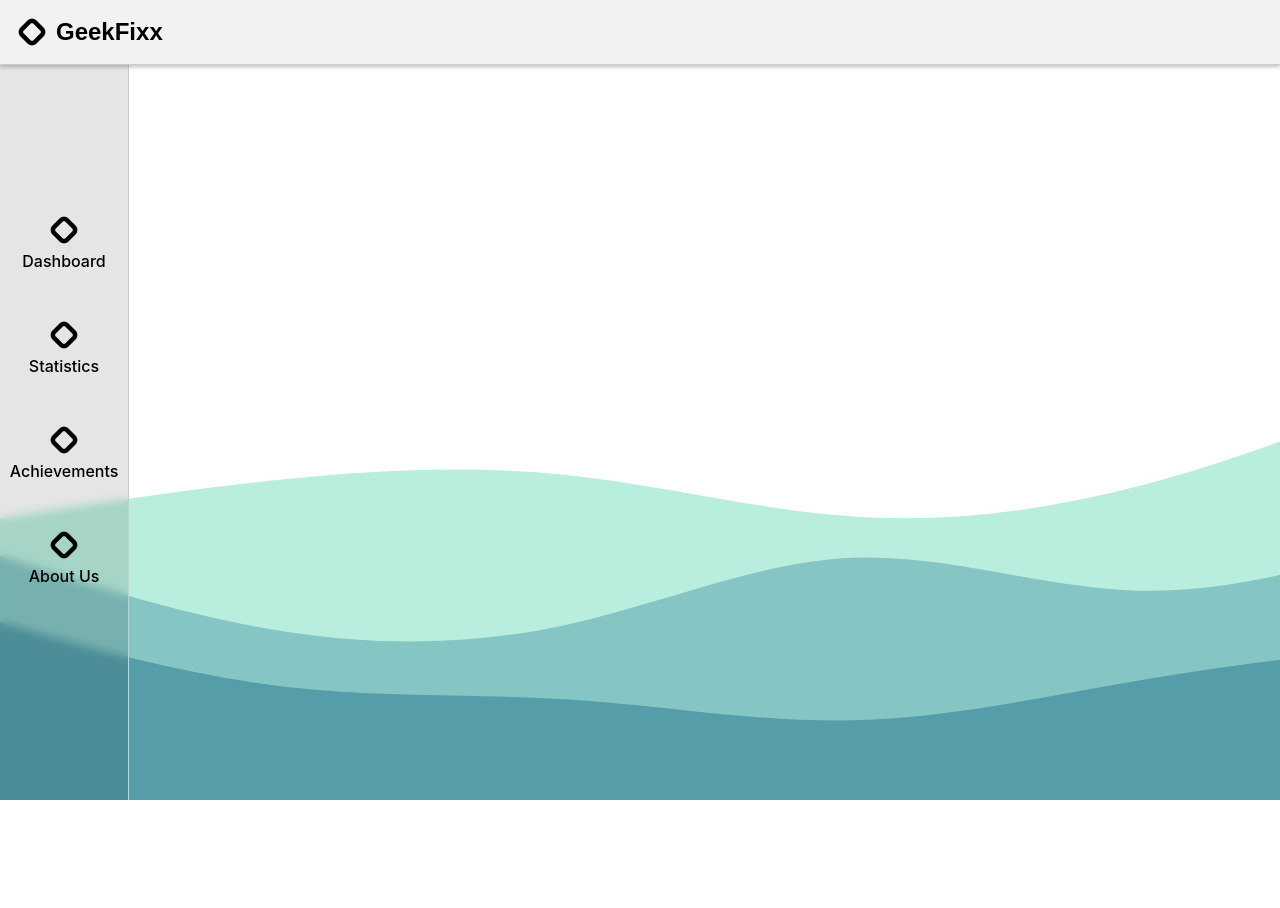
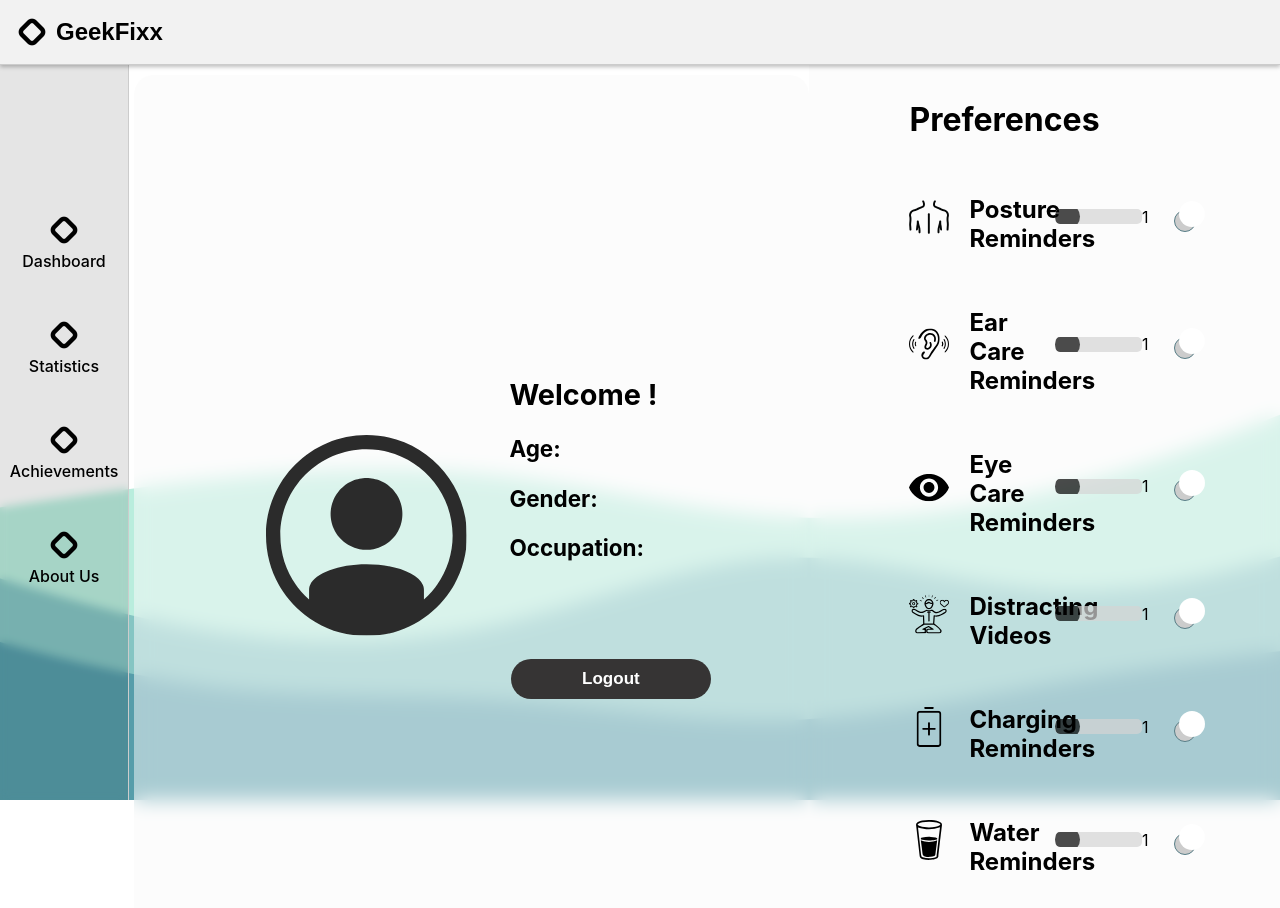
Before and after one commit to Rajat255/GeekFixx-ReactApp, a React (Create React App) app: page /dashboard in a window 1280 px wide. Shown: the top 908 px of the page. Before the commit the page ends 800 px from the top, so only its background shows below. Built offline with nearby package versions, Linux system fonts and the light colour scheme.

Commit message:
minor dashboard changes

```diff
--- /dev/null
+++ b/src/css/dashboard.css
@@ -0,0 +1,263 @@
+.user-details {
+    display: flex;
+    flex-direction: row;
+    justify-content: space-between;
+    align-items: center;
+    margin-top: 4.68rem;
+    margin-left: 10.5%;
+    width: 42%;
+    padding-left: 3rem;
+    padding-right: 3rem;
+}
+
+.user-details,
+.preferences {
+    background-color: rgba(250,
+            250,
+            250,
+            0.5);
+    /* set the background color with an alpha value to create transparency */
+    padding: 6.25rem;
+    /* add some padding to the section */
+    border-radius: 20px;
+    /* add rounded corners to the section */
+    backdrop-filter: blur(10px);
+    /* add a blur effect to the background */
+}
+
+.user-image {
+    margin-right: 10px;
+    padding: 2rem;
+}
+
+#user-info {
+    flex-grow: 1;
+    font-size: 1.2rem;
+}
+
+.user-details p {
+    margin: 5px 0;
+    padding: 15px;
+    font-size: 17px;
+    font-weight: 500;
+}
+
+.form-group button {
+    background-color: #363434;
+    color: white;
+    border: none;
+    padding: 10px 20px;
+    border-radius: 5px;
+    font-size: 17px;
+    font-weight: 600;
+    cursor: pointer;
+    transition: background-color 0.2s ease-in-out;
+    margin-bottom: 20px;
+    width: 10rem;
+}
+
+.form-group button:hover {
+    background-color: #535352;
+}
+
+.form-group button:active {
+    background-color: rgb(220, 220, 220);
+}
+
+/* Preferences styles */
+
+.preferences {
+    float: right;
+    padding-top: 10px;
+    padding-bottom: 10px;
+    padding-left: 50px;
+    width: 46.2%;
+}
+
+.user-details {
+    display: flex;
+    flex-direction: row;
+    justify-content: space-between;
+    align-items: center;
+    margin-top: 4.68rem;
+    margin-left: 10.5%;
+    width: 42%;
+    padding-left: 3rem;
+    padding-right: 3rem;
+}
+
+.user-details,
+.preferences {
+    background-color: rgba(250,
+            250,
+            250,
+            0.5);
+    /* set the background color with an alpha value to create transparency */
+    padding: 6.25rem;
+    /* add some padding to the section */
+    border-radius: 20px;
+    /* add rounded corners to the section */
+    backdrop-filter: blur(10px);
+    /* add a blur effect to the background */
+}
+
+.user-image {
+    margin-right: 10px;
+    padding: 2rem;
+}
+
+#user-info {
+    flex-grow: 1;
+    font-size: 1.2rem;
+}
+
+.user-details p {
+    margin: 5px 0;
+    padding: 15px;
+    font-size: 17px;
+    font-weight: 500;
+}
+
+.form-group button {
+    background-color: #363434;
+    color: white;
+    border: none;
+    padding: 10px 20px;
+    border-radius: 5px;
+    font-size: 17px;
+    margin-top: 4.68rem;
+    margin-left: 0.75%;
+    border-radius: 20px;
+}
+
+.preference-item {
+    display: flex;
+    align-items: center;
+}
+
+.preference-icon {
+    height: 35px;
+    margin-right: 12px;
+}
+
+.preferences h2 {
+    margin-top: 20px;
+    margin-bottom: 5px;
+}
+
+/* CSS for toggles */
+.toggle-switch {
+    position: relative;
+    display: inline-block;
+    width: 74px;
+    height: 34px;
+}
+
+.toggle-switch input {
+    opacity: 0;
+    width: 0;
+    height: 0;
+}
+
+.slide {
+    position: absolute;
+    cursor: pointer;
+    top: 0;
+    left: 0;
+    right: 0;
+    bottom: 0;
+    background-color: #ccc;
+    -webkit-transition: 0.4s;
+    transition: 0.4s;
+}
+
+.slide:before {
+    position: absolute;
+    content: "";
+    height: 26px;
+    width: 26px;
+    left: 4px;
+    bottom: 4px;
+    background-color: white;
+    -webkit-transition: 0.4s;
+    transition: 0.4s;
+}
+
+input:checked+.slide {
+    background-color: #292a2a;
+}
+
+input:focus+.slide {
+    box-shadow: 0 0 1px #2196f3;
+}
+
+input:checked+.slide:before {
+    -webkit-transform: translateX(26px);
+    -ms-transform: translateX(26px);
+    transform: translateX(26px);
+}
+
+/* Rounded sliders */
+.slide.round {
+    border-radius: 34px;
+}
+
+.slide.round:before {
+    border-radius: 50%;
+}
+
+/* Styling for the toggle container */
+.preference-item {
+    display: flex;
+    align-items: center;
+    padding: 15px 0;
+}
+
+.preference-icon {
+    height: 40px;
+    width: 40px;
+    margin-right: 20px;
+}
+
+.slider {
+    -webkit-appearance: none;
+    width: 75%;
+    height: 15px;
+    border-radius: 5px;
+    background: #d4d4d4;
+    outline: none;
+    opacity: 0.7;
+    -webkit-transition: 0.2s;
+    transition: opacity 0.2s;
+}
+
+.slider-value {
+    margin-right: 15px;
+}
+
+.slider:hover {
+    opacity: 1;
+}
+
+.slider::-webkit-slider-thumb {
+    -webkit-appearance: none;
+    appearance: none;
+    width: 25px;
+    height: 25px;
+    border-radius: 50%;
+    background: #000000;
+    cursor: pointer;
+}
+
+.slider::-moz-range-thumb {
+    width: 25px;
+    height: 25px;
+    border-radius: 50%;
+    background: #000000;
+    cursor: pointer;
+}
+
+.dashboard-container {
+    display: flex;
+    flex-direction: row;
+}
--- a/src/pages/Dashboard.js
+++ b/src/pages/Dashboard.js
@@ -1,12 +1,100 @@
 import React from 'react'
 import Navbar from '../components/Navbar'
 import Header from '../components/Header'
+import "../css/dashboard.css"
 
 function Dashboard() {
     return (
         <>
-        <Header/>
-        <Navbar/>
+            <Header />
+            <Navbar />
+
+            <div className="dashboard-container">
+                <div class="user-details">
+
+                    <img src="/images/id.svg" alt="user-image" class="user-image"/>
+                    <div id="user-info">
+                        <h2>Welcome <span id="name"></span>!</h2>
+                        <h3>Age: <span id="age"></span></h3>
+                        <h3>Gender: <span id="gender"></span></h3>
+                        <h3>Occupation: <span id="occupation"></span></h3>
+                        <div class="form-group">
+                            <button type="button" id="logout" alt="Logout">Logout</button>
+                        </div>
+                    </div>
+                </div>
+
+                <div class="preferences">
+                    <h1>Preferences</h1>
+                    <div class="preference-item">
+                        <img src="/images/back.svg" alt="Posture icon" class="preference-icon"/>
+                            <h2 style={{width: "30%"}}>Posture Reminders</h2>
+                            <input type="range" min="1" max="60" value="1" class="slider" id="myRange1" oninput="updateValue1()"/>
+                            <span id="slider-value1" class="slider-value">1</span>
+                            <label class="toggle-switch">
+                                <input type="checkbox"/>
+                                <span class="slide round"></span>
+                            </label>
+
+                    </div>
+
+                    <div class="preference-item">
+                        <img src="/images/ear.svg" alt="Ear icon" class="preference-icon"/>
+                        <h2 style={{width: "30%"}}>Ear Care Reminders</h2>
+                        <input type="range" min="1" max="60" value="1" class="slider" id="myRange2" oninput="updateValue2()"/>
+                        <span id="slider-value2" class="slider-value">1</span>
+                        <label class="toggle-switch">
+                            <input type="checkbox" id="earphonesToggle" onchange="setEarphoneReminder()"/>
+                            <span class="slide round"></span>
+                        </label>
+                    </div>
+
+                    <div class="preference-item">
+                        <img src="/images/eye.svg" alt="Eye icon" class="preference-icon"/>
+                        <h2 style={{width: "30%"}}>Eye Care Reminders</h2>
+                        <input type="range" min="1" max="60" value="1" class="slider" id="myRange3" oninput="updateValue3()"/>
+                        <span id="slider-value3" class="slider-value">1</span>
+                        <label class="toggle-switch">
+                            <input type="checkbox" id="eyeToggle" onclick="setEyeReminder()"/>
+                            <span class="slide round"></span>
+                        </label>
+                    </div>
+
+                    <div class="preference-item">
+                        <img src="/images/stress.svg" alt="Video icon" class="preference-icon"/>
+                        <h2 style={{width: "30%"}}>Distracting Videos</h2>
+                        <input type="range" min="1" max="60" value="1" class="slider" id="myRange4" oninput="updateValue4()"/>
+                        <span id="slider-value4" class="slider-value">1</span>
+                        <label class="toggle-switch">
+                            <input type="checkbox" id="videoToggle" onchange="distractingVideo()"/>
+                            <span class="slide round"></span>
+                        </label>
+                    </div>
+
+                    <div class="preference-item">
+                        <img src="/images/battery.svg" alt="battery icon" class="preference-icon"/>
+                        <h2 style={{width: "30%"}}>Charging Reminders</h2>
+                        <input type="range" min="1" max="100" value="1" class="slider" id="myRange5" oninput="updateValue5()"/>
+                        <span id="slider-value5" class="slider-value">1</span>
+                        <label class="toggle-switch">
+                            <input type="checkbox" id="chargeToggle" onchange="checkBatteryStatus()"/>
+                            <span class="slide round"></span>
+                        </label>
+                    </div>
+
+                    <div class="preference-item">
+                        <img src="/images/water.svg" alt="Video icon" class="preference-icon"/>
+                        <h2 style={{width: "30%"}}>Water Reminders</h2>
+                        <input type="range" min="1" max="100" value="1" class="slider" id="myRange6" oninput="updateValue6()"/>
+                        <span id="slider-value6" class="slider-value">1</span>
+                        <label class="toggle-switch">
+                            <input type="checkbox" id="waterToggle" onclick="setWaterReminder()"/>
+                            <span class="slide round"></span>
+                        </label>
+
+                    </div>
+                </div>
+            </div>
         </>
     )
 }
```
